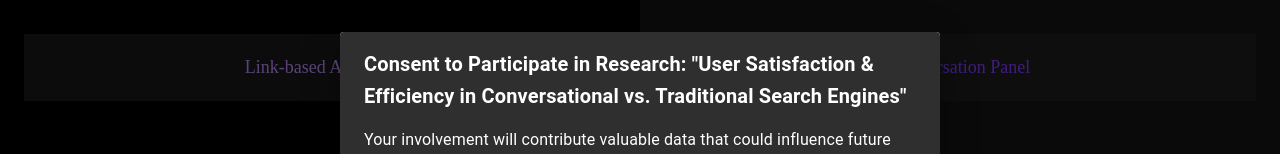
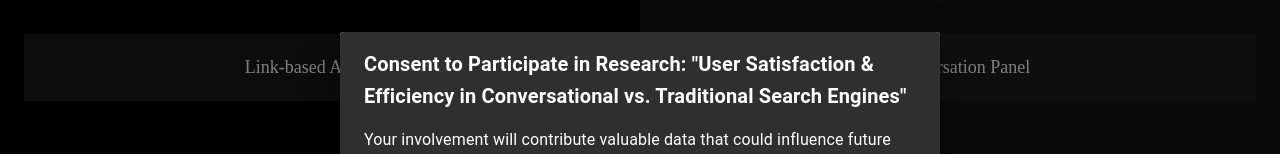
Before and after one commit to mariumzee/thesis-conversational-react, a Next.js app: page / in a window 1280 px wide. Shown: the top 154 px of the page. Built offline with nearby package versions, Linux system fonts and the light colour scheme.

Commit message:
style changes

```diff
--- a/app/components/ConversationPanel.css
+++ b/app/components/ConversationPanel.css
@@ -10,7 +10,7 @@
   position: sticky;
   top: 10px;
   background-color: rgba(31, 31, 31, 0.8);
-    color: #7f39fb;
+  color: white;
   font-family: serif;
   padding-top: 20px;
   font-size: 18px;
@@ -60,8 +60,12 @@
 }
 
 @keyframes fadeIn {
-    from { opacity: 0; }
-    to { opacity: 1; }
+  from {
+    opacity: 0;
+  }
+  to {
+    opacity: 1;
+  }
 }
 
 .message-box {
--- a/app/components/LinkPanel.css
+++ b/app/components/LinkPanel.css
@@ -7,7 +7,7 @@
   position: sticky;
   top: 10px;
   background-color: rgba(31, 31, 31, 0.8);
-    color: #b787f2;
+  color: white;
   font-family: serif;
   padding-top: 20px;
   font-size: 18px;
@@ -57,8 +57,12 @@
 }
 
 @keyframes fadeIn {
-    from { opacity: 0; }
-    to { opacity: 1; }
+  from {
+    opacity: 0;
+  }
+  to {
+    opacity: 1;
+  }
 }
 
 .message-box {
```
Lines whose indentation alone changed are shown as unchanged.
